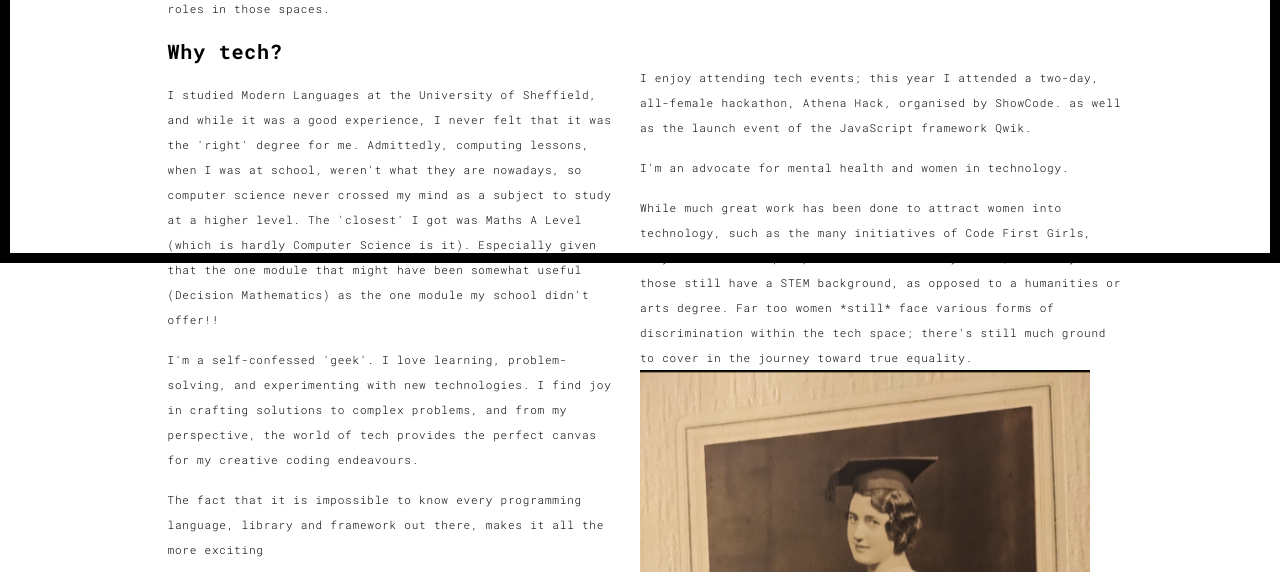
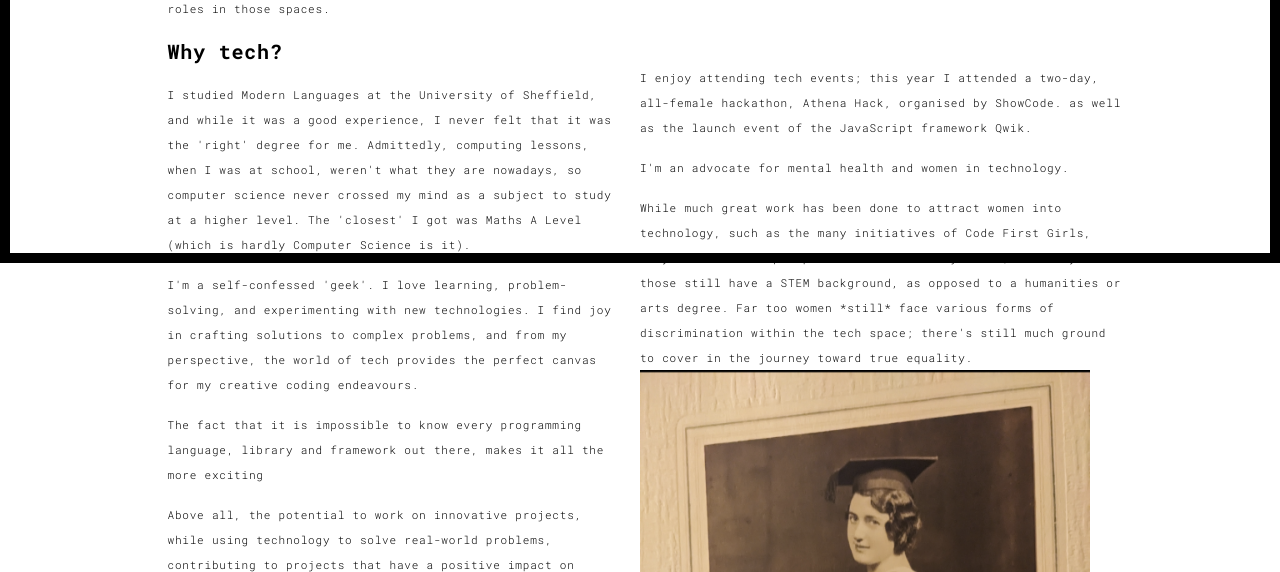
Before and after one commit to emilyjspencer/portfoliokawaii, a Flask app: page /about.html in a window 1280 px wide. Shown: the part 537-1109 px from the top of the page. Run offline with Flask 3, Linux system fonts and the light colour scheme; some libraries are stand-ins or nearby versions.

Commit message:
feat(About): Updates about

```diff
--- a/webserver/templates/about.html
+++ b/webserver/templates/about.html
@@ -72,8 +72,7 @@
                   <h3>Why tech?</h3>
                   <p>I studied Modern Languages at the University of Sheffield, and while it was a good experience, I never felt that it was the 'right' degree for me.
                   Admittedly, computing lessons, when I was at school, weren't what they are nowadays, so computer science never crossed my mind as a subject to study at a higher level.
-                  The 'closest' I got was Maths A Level (which is hardly Computer Science is it). Especially given that the one module that might have been somewhat useful (Decision Mathematics)
-                  as the one module my school didn't offer!!
+                  The 'closest' I got was Maths A Level (which is hardly Computer Science is it).
                   </p>
                   <p>
                   I'm a self-confessed 'geek'. I love learning, problem-solving, and experimenting with new technologies. I find joy in crafting solutions to complex problems, and from my perspective, the world of tech provides the perfect canvas for my creative coding endeavours.</p>
```
